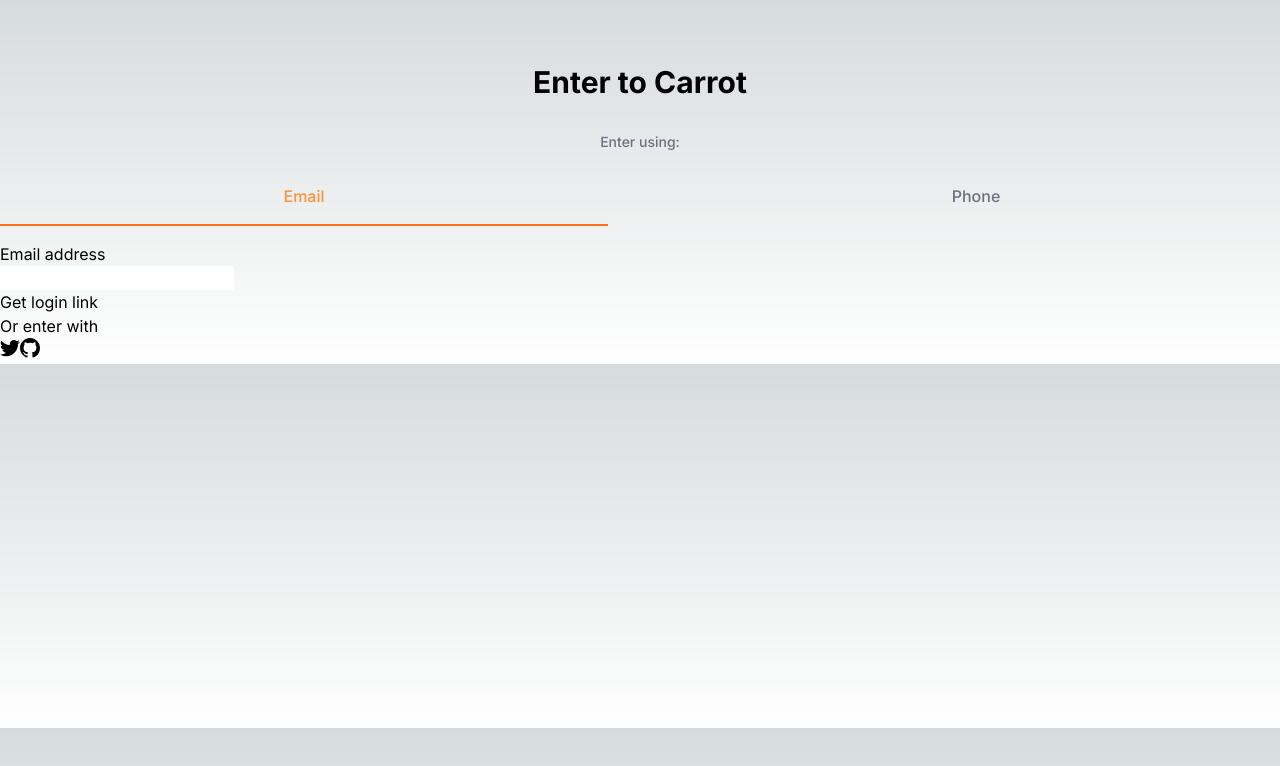
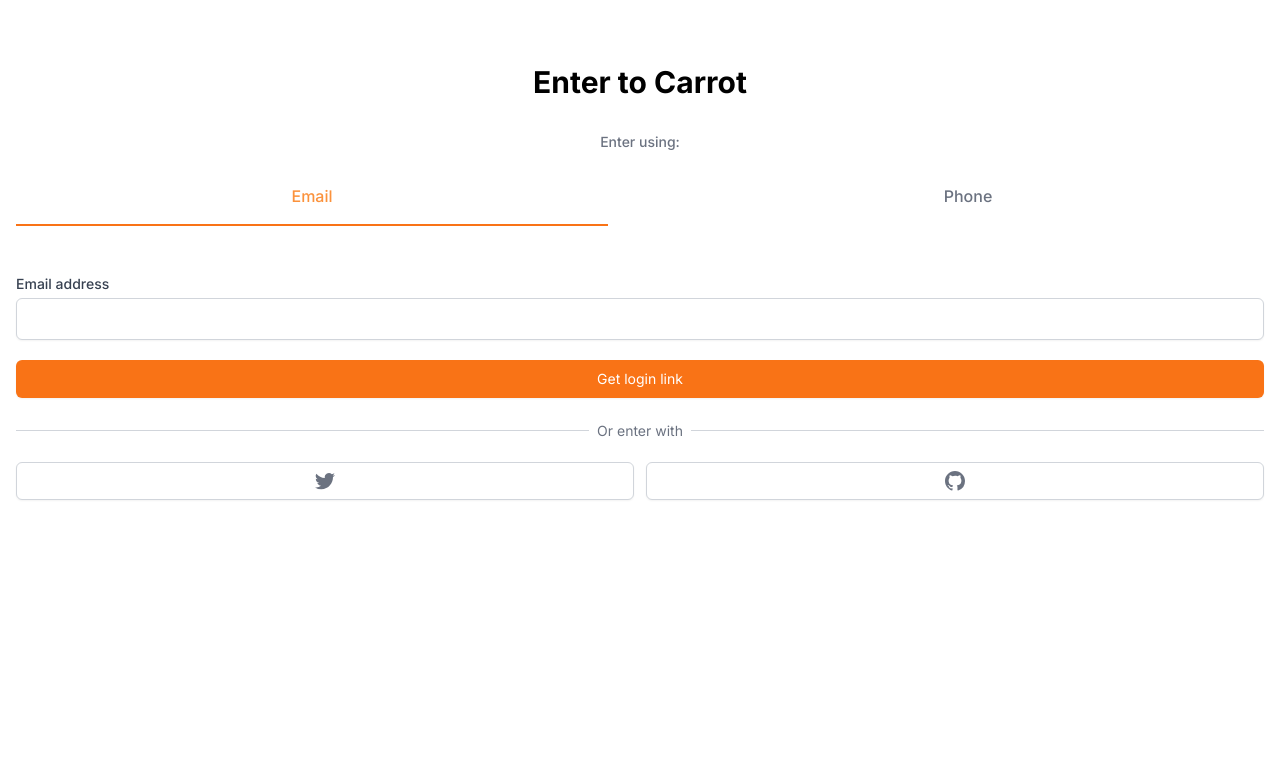
Before and after one commit to taehyeon0412/next_market_clone, a Next.js app: page /enter in a window 1280 px wide. Shown: the top 766 px of the page. Built offline with nearby package versions, Linux system fonts and the light colour scheme.

Commit message:
Auth part (2)
@tailwindcss/forms 설치

```diff
--- a/app/enter/page.tsx
+++ b/app/enter/page.tsx
@@ -12,7 +12,7 @@
   const onPhoneClick = () => setMethod("phone");
 
   return (
-    <div className="mt-16">
+    <div className="mt-16 px-4">
       <h3 className="text-3xl font-bold text-center">Enter to Carrot</h3>
 
       <div className="mt-8">
@@ -44,35 +44,51 @@
           </div>
         </div>
 
-        <form>
-          <label>
+        <form className="flex flex-col mt-8">
+          <label className="text-sm font-medium text-gray-700">
             {method === "email" ? "Email address" : null}
             {method === "phone" ? "Phone number" : null}
           </label>
-          <div>
-            {method === "email" ? <input type="email" required /> : null}
+          <div className="mt-1">
+            {method === "email" ? (
+              <input
+                type="email"
+                required
+                className="appearance-none w-full py-2 border border-gray-300 rounded-md shadow-sm placeholder-gray-400 focus:outline-none focus:ring-orange-500 focus:border-orange-500"
+              />
+            ) : null}
             {method === "phone" ? (
-              <div>
-                <span>+82</span>
-                <input type="number" required />
+              <div className="flex rounded-md shadow-sm">
+                <span className="flex items-center justify-center px-3 rounded-l-md border border-r-0 border-gray-300 bg-gray-50 text-gray-500 select-none text-sm">
+                  +82
+                </span>
+                <input
+                  type="number"
+                  className="appearance-none w-full py-2 border border-gray-300 rounded-md rounded-l-none shadow-sm placeholder-gray-400 focus:outline-none focus:ring-orange-500 focus:border-orange-500"
+                  required
+                />
               </div>
             ) : null}
           </div>
-          <button>
+          <button className="mt-5 bg-orange-500 hover:bg-orange-600 text-white px-4 py-2 border border-transparent rounded-md shadow-sm text-sm text-medium focus:ring-2 focus:ring-offset-2 focus:ring-orange-500 focus:outline-none">
             {method === "email" ? "Get login link" : null}
             {method === "phone" ? "Get one-time password" : null}
           </button>
         </form>
 
-        <div>
-          <div>
-            <div />
-            <div>
-              <span>Or enter with</span>
+        <div className="mt-8">
+          <div className="relative">
+            <div className="absolute w-full border-t border-gray-300" />
+            {/* 중간 라인 선 */}
+            <div className="relative -top-3 text-center">
+              <span className="bg-white px-2 text-sm text-gray-500">
+                Or enter with
+              </span>
             </div>
           </div>
-          <div>
-            <button>
+
+          <div className="grid grid-cols-2 gap-3 mt-2">
+            <button className="flex justify-center items-center py-2 border border-gray-300 rounded-md shadow-sm bg-white text-sm font-medium text-gray-500 hover:bg-gray-50">
               <svg
                 className="w-5 h-5"
                 aria-hidden="true"
@@ -82,7 +98,8 @@
                 <path d="M6.29 18.251c7.547 0 11.675-6.253 11.675-11.675 0-.178 0-.355-.012-.53A8.348 8.348 0 0020 3.92a8.19 8.19 0 01-2.357.646 4.118 4.118 0 001.804-2.27 8.224 8.224 0 01-2.605.996 4.107 4.107 0 00-6.993 3.743 11.65 11.65 0 01-8.457-4.287 4.106 4.106 0 001.27 5.477A4.073 4.073 0 01.8 7.713v.052a4.105 4.105 0 003.292 4.022 4.095 4.095 0 01-1.853.07 4.108 4.108 0 003.834 2.85A8.233 8.233 0 010 16.407a11.616 11.616 0 006.29 1.84" />
               </svg>
             </button>
-            <button>
+
+            <button className="flex justify-center items-center py-2 border border-gray-300 rounded-md shadow-sm bg-white text-sm font-medium text-gray-500 hover:bg-gray-50">
               <svg
                 className="w-5 h-5"
                 aria-hidden="true"
--- a/app/globals.css
+++ b/app/globals.css
@@ -15,13 +15,3 @@
     --background-end-rgb: 0, 0, 0;
   }
 }
-
-body {
-  color: rgb(var(--foreground-rgb));
-  background: linear-gradient(
-      to bottom,
-      transparent,
-      rgb(var(--background-end-rgb))
-    )
-    rgb(var(--background-start-rgb));
-}
--- a/package.json
+++ b/package.json
@@ -9,6 +9,7 @@
     "lint": "next lint"
   },
   "dependencies": {
+    "@tailwindcss/forms": "^0.5.7",
     "next": "14.0.4",
     "react": "^18",
     "react-dom": "^18"
--- a/tailwind.config.ts
+++ b/tailwind.config.ts
@@ -15,7 +15,7 @@
       },
     },
   },
-  plugins: [],
+  plugins: [require("@tailwindcss/forms")],
   darkMode: "class",
 };
 export default config;
```
Also changed, not shown: 1 other file (tests, documents, lock files or other folders).
